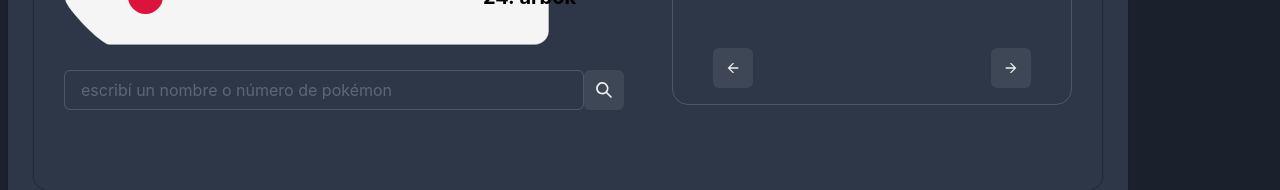
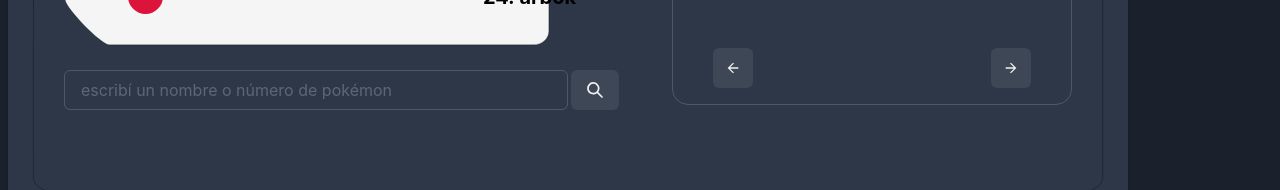
Before and after one commit to mu3r73/pokedex, a React (Vite) app: page / in a window 1280 px wide. Shown: the part 623-813 px from the top of the page. Built offline with nearby package versions, Linux system fonts and the light colour scheme.

Commit message:
mejoras visuales

```diff
--- a/src/components/Pokedex.jsx
+++ b/src/components/Pokedex.jsx
@@ -37,6 +37,7 @@ const Pokedex = () => {
   return (
     <Card className="pokedex-card">
       <CardBody>
+        {/* header */}
         <div className="main-title">
           <div className="title-wrapper">
             <div className="xl-circle"
@@ -45,21 +46,24 @@ const Pokedex = () => {
             <Heading as="h3" className="main-title-text">pokédex</Heading>
           </div>
         </div>
+
         <div className="main-body">
           <Box className="h-center">
+            {/* panel izquierdo */}
             <Box className="h-center">
               <CardBody>
                 <SpriteCard pokemon={ pokemon } />
-                <SearchBox onNewSearch={ onSearch } />
+                <SearchBox
+                  isLoading={ isLoading }
+                  onNewSearch={ onSearch }
+                />
               </CardBody>
             </Box>
+            {/* panel derecho */}
             <Box className="column" ml={2}>
               <CardBody>
                 <Details pokemon={ pokemon } />
                 <Description pokemon={ pokemon } />
-                <Box mt={4}>
-                  { isLoading && <Spinner size="xl" thickness=".2rem" color="blue.500" emptyColor="gray.500" /> }
-                </Box>
               </CardBody>
             </Box>
           </Box>
--- a/src/components/SearchBox.jsx
+++ b/src/components/SearchBox.jsx
@@ -1,9 +1,9 @@
 import { useState } from 'react'
-import { Box, IconButton, Input, InputGroup } from '@chakra-ui/react'
+import { Box, Button, Input, InputGroup, Spinner } from '@chakra-ui/react'
 import { SearchIcon } from '@chakra-ui/icons'
 
 const SearchBox = (props) => {
-  const { onNewSearch } = props
+  const { isLoading, onNewSearch } = props
   const [ search, setSearch ] = useState('')
 
   const onInputChange = (event) => {
@@ -34,17 +34,34 @@ const SearchBox = (props) => {
         <form onSubmit={ onSearchClicked }>
           <InputGroup>
             <Input
+              className="search-input"
               type="text"
               placeholder="escribí un nombre o número de pokémon"
               value={ search }
               onChange={ onInputChange }
               onKeyPress={ onInputKeyPress }
             />
-            <IconButton
-              icon={ <SearchIcon /> }
-              disabled={ !search.length }
+
+            <Button
+              className="search-btn"
+              disabled={ isLoading }
               onClick={ onSearchClicked }
-            />
+            >
+              {
+                isLoading
+                ? (
+                    <Spinner
+                      size="sm"
+                      color="blue.500"
+                      emptyColor="gray.500"
+                      thickness=".2rem"
+                    />
+                  )
+                : (
+                    <SearchIcon />
+                  )
+              }
+            </Button>
           </InputGroup>
         </form>
       </Box>
--- a/src/styles.css
+++ b/src/styles.css
@@ -101,6 +101,15 @@
   justify-content: right;
 }
 
+.search-input {
+  max-width: 31.5rem;
+}
+
+.search-btn {
+  margin-left: .2rem;
+  width: 3rem;
+}
+
 .column {
   display: flex;
   flex-direction: column;
@@ -142,10 +151,6 @@
 
 .crimson-background {
   background-color: crimson;
-}
-
-.blue-background {
-  background-color: deepskyblue;
 }
 
 .shiny-background {
```
